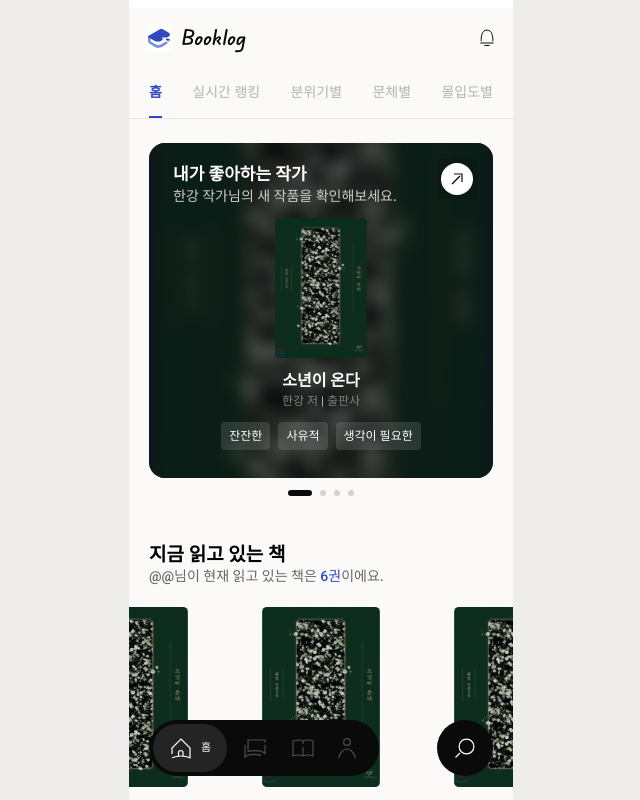
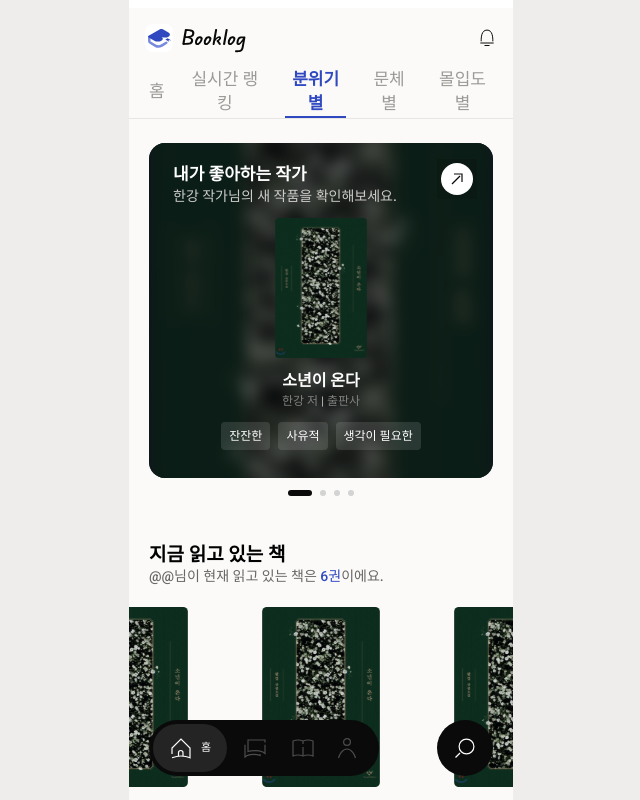
Before and after one commit to Project-BookLog/BookLog-FrontEnd, a React (Vite) app: page / in a window 1280 px wide. Shown: the top 800 px of the page, without its empty margins (319-959 px from the left). Built offline with nearby package versions, Linux system fonts and the light colour scheme.

Commit message:
[#79] 탭 컴포넌트화

```diff
--- /dev/null
+++ b/src/components/Tab.tsx
@@ -0,0 +1,50 @@
+type TabsAlign = "start" | "between";
+
+type TabsProps<T extends string> = {
+  tabs: readonly T[];
+  active: T;
+  onChange: (tab: T) => void;
+  align?: TabsAlign;
+};
+
+function Tab<T extends string>({
+  tabs,
+  active,
+  onChange,
+  align = "start",
+}: TabsProps<T>) {
+  const baseNav = "flex h-[50px]";
+
+  const alignClass: Record<TabsAlign, string> = {
+    start: "justify-start",
+    between: "justify-between",
+  };
+
+  const variantClass = "bg-bg gap-5"
+  const activeClass = "text-subtitle-01-sb text-primary"
+  const inactiveClass = "text-subtitle-01-m border-transparent text-gray-500";
+
+  return (
+    <nav className={`${baseNav} ${alignClass[align]} ${variantClass}`}>
+      {tabs.map((tab) => {
+        const isActive = tab === active;
+
+        return (
+          <button
+            key={tab}
+            type="button"
+            onClick={() => onChange(tab)}
+            className={[
+              "border-b-2",
+              isActive ? activeClass : inactiveClass,
+            ].join(" ")}
+          >
+            {tab}
+          </button>
+        );
+      })}
+    </nav>
+  );
+}
+
+export default Tab;
--- a/src/components/detail/Tab.tsx
+++ /dev/null
@@ -1,34 +0,0 @@
-type TabsProps = {
-  active: string;
-  onChange: (tab: string) => void;
-};
-
-const TABS = ["책 추천", "책 정보", "북로그"];
-
-function Tabs({ active, onChange }: TabsProps) {
-  return (
-    <nav className="flex justify-start gap-5 text-sm h-[50px] bg-bg">
-      {TABS.map((tab) => {
-        const isActive = tab === active;
-
-        return (
-          <button
-            key={tab}
-            type="button"
-            onClick={() => onChange(tab)}
-            className={[
-              "border-b-2",
-              isActive
-                ? "font-semibold text-primary border-primary"
-                : "border-transparent text-gray-400",
-            ].join(" ")}
-          >
-            {tab}
-          </button>
-        );
-      })}
-    </nav>
-  );
-}
-
-export default Tabs;
--- a/src/components/home/Tabs.tsx
+++ /dev/null
@@ -1,34 +0,0 @@
-type TabsProps = {
-  active: string;
-  onChange: (tab: string) => void;
-};
-
-const TABS = ["홈", "실시간 랭킹", "분위기별", "문체별", "몰입도별"];
-
-function Tabs({ active, onChange }: TabsProps) {
-  return (
-    <nav className="flex justify-between text-sm h-[50px] bg-bg">
-      {TABS.map((tab) => {
-        const isActive = tab === active;
-
-        return (
-          <button
-            key={tab}
-            type="button"
-            onClick={() => onChange(tab)}
-            className={[
-              "border-b-2",
-              isActive
-                ? "font-semibold text-primary border-primary"
-                : "border-transparent text-gray-400",
-            ].join(" ")}
-          >
-            {tab}
-          </button>
-        );
-      })}
-    </nav>
-  );
-}
-
-export default Tabs;
--- a/src/components/search/SearchTabs.tsx
+++ /dev/null
@@ -1,38 +0,0 @@
-type Tab = "전체" | "작가" | "도서";
-
-type TabsProps = {
-  active: Tab;
-  onChange: (tab: Tab) => void;
-};
-
-
-const TABS = ["전체", "작가", "도서"] as const;
-
-function SearchTabs({ active, onChange }: TabsProps) {
-  return (
-    <nav className="flex justify-start px-2 gap-6 text-subtitle-01-sb h-10">
-      {TABS.map((tab) => {
-        const isActive = tab === active;
-
-        return (
-          <button
-            key={tab}
-            type="button"
-            onClick={() => onChange(tab)}
-            className={[
-              "border-b-2",
-              isActive
-                ? "font-semibold text-primary border-primary"
-                : "border-transparent text-gray-400",
-            ].join(" ")}
-          >
-            {tab}
-          </button>
-        );
-      })}
-    </nav>
-  );
-}
-
-
-export default SearchTabs;
--- a/src/pages/HomePage.tsx
+++ b/src/pages/HomePage.tsx
@@ -1,27 +1,28 @@
-import { useState, useRef } from "react";
+import { useEffect, useState, useRef } from "react"; // useEffect 추가
 import { Alarm, Logo2, LogoBooklog } from "../assets/icons";
 import NavBarTop from "../components/NavBarTop";
-import Tabs from "../components/home/Tabs";
+import Tab from "../components/Tab";
 import LikeCarousel from "../components/home/LikeCarousel";
 import CurrentReading from "../components/home/CurrentReading";
 import Ranking from "../components/home/Ranking";
 import BestSeller from "../components/home/BestSeller";
 import NavbarBottom from "../components/NavBarBottom";
 
+const TABS = ["홈", "실시간 랭킹", "분위기별", "문체별", "몰입도별"] as const;
+type TapType = (typeof TABS)[number];
+
 function HomePage() {
-  const [tab, setTab] = useState("홈");
+  const [activeTab, setActiveTab] = useState<TapType>("홈");
 
-  // 탭 이동 위치 ref
   const likeSectionRef = useRef<HTMLDivElement | null>(null);
   const rankingRef = useRef<HTMLDivElement | null>(null);
   const moodRef = useRef<HTMLDivElement | null>(null);
   const writingStyleRef = useRef<HTMLDivElement | null>(null);
   const immersionRef = useRef<HTMLDivElement | null>(null);
 
-  const handleChangeTab = (nextTab: string) => {
-    setTab(nextTab);
+  const handleChangeTab = (nextTab: TapType) => {
+    setActiveTab(nextTab);
 
-    // 탭 이동
     if (nextTab === "홈" && likeSectionRef.current) {
       likeSectionRef.current.scrollIntoView({
         behavior: "smooth",
@@ -58,6 +59,45 @@ function HomePage() {
     }
   };
 
+
+  useEffect(() => {
+    const handleScroll = () => {
+      const sections: { name: TapType; el: HTMLDivElement | null }[] = [
+        { name: "홈", el: likeSectionRef.current },
+        { name: "실시간 랭킹", el: rankingRef.current },
+        { name: "분위기별", el: moodRef.current },
+        { name: "문체별", el: writingStyleRef.current },
+        { name: "몰입도별", el: immersionRef.current },
+      ];
+
+      const viewportMiddle = window.scrollY + window.innerHeight / 2 - 40;
+
+      let closestName: TapType = activeTab;
+      let closestDistance = Infinity;
+
+      sections.forEach(({ name, el }) => {
+        if (!el) return;
+        const rect = el.getBoundingClientRect();
+        const sectionMiddle = rect.top + window.scrollY + rect.height / 2;
+        const distance = Math.abs(sectionMiddle - viewportMiddle);
+
+        if (distance < closestDistance) {
+          closestDistance = distance;
+          closestName = name;
+        }
+      });
+
+      if (closestName !== activeTab) {
+        setActiveTab(closestName);
+      }
+    };
+
+    window.addEventListener("scroll", handleScroll, { passive: true });
+    handleScroll();
+
+    return () => window.removeEventListener("scroll", handleScroll);
+  }, [activeTab]);
+
   return (
     <div className="min-h-screen bg-bg">
       {/* navbar */}
@@ -75,26 +115,28 @@ function HomePage() {
       {/* tab*/}
       <div className="sticky top-0 z-10 bg-bg">
         <div className="px-5 border-b border-gray-200">
-          <Tabs active={tab} onChange={handleChangeTab} />
+          <Tab
+            tabs={TABS}
+            active={activeTab}
+            onChange={handleChangeTab}
+            align="between"
+          />
         </div>
       </div>
 
       {/* 내용 */}
       <main className="pb-6 pt-4 space-y-12 mb-10">
-
         <section ref={likeSectionRef} className="scroll-mt-15">
           <LikeCarousel />
         </section>
 
-        <section className="mb-12" >
+        <section className="mb-12">
           <CurrentReading />
         </section>
 
         <section ref={rankingRef} className="scroll-mt-15">
           <Ranking />
         </section>
-
-
 
         <section ref={moodRef} className="scroll-mt-15">
           <BestSeller
@@ -103,6 +145,7 @@ function HomePage() {
             subtitle="내 취향에 맞는 분위기별 책을 골라 읽어보세요!"
           />
         </section>
+
         <section ref={writingStyleRef} className="scroll-mt-15">
           <BestSeller
             type="writingStyle"
@@ -110,6 +153,7 @@ function HomePage() {
             subtitle="내 취향에 맞는 문체별 책을 골라 읽어보세요!"
           />
         </section>
+
         <section ref={immersionRef} className="scroll-mt-15">
           <BestSeller
             type="immersion"
@@ -118,6 +162,7 @@ function HomePage() {
           />
         </section>
       </main>
+
       <NavbarBottom />
     </div>
   );
--- a/src/pages/detail/BookDetail.tsx
+++ b/src/pages/detail/BookDetail.tsx
@@ -1,19 +1,22 @@
 import { useEffect, useRef, useState } from "react";
 import NavBarTop from "../../components/NavBarTop";
 import { Dummy_book } from "../../assets/icons";
-import Tabs from "../../components/detail/Tab";
+import Tab from "../../components/Tab";
 import BookRecommeded from "../../components/detail/BookRecommended";
 import BookInfo from "../../components/detail/BookInfo";
 import BookLogCarousel from "../../components/detail/BookLogCarousel";
 
+const TABS = ["책 추천", "책 정보", "북로그"] as const;
+type TabType = (typeof TABS)[number];
+
 export const BookDetail = () => {
-  const [tab, setTab] = useState("책 추천");
+  const [tab, setTab] = useState<TabType>("책 추천");
 
   const RecommendedRef = useRef<HTMLElement | null>(null);
   const InfoRef = useRef<HTMLElement | null>(null);
   const BookLogRef = useRef<HTMLElement | null>(null);
 
-  const handleChangeTab = (nextTab: string) => {
+  const handleChangeTab = (nextTab: TabType) => {
     setTab(nextTab);
 
     const getTarget = () => {
@@ -27,8 +30,8 @@ export const BookDetail = () => {
     if (!el) return;
 
     const rect = el.getBoundingClientRect();
-    const offsetTop = window.scrollY + rect.top; // 섹션 실제 Y 위치
-    const OFFSET = 80; // 위로 이동 (px)
+    const offsetTop = window.scrollY + rect.top;
+    const OFFSET = 80;
 
     window.scrollTo({
       top: offsetTop - OFFSET,
@@ -36,19 +39,17 @@ export const BookDetail = () => {
     });
   };
 
-
   useEffect(() => {
     const handleScroll = () => {
-      const sections: { name: string; el: HTMLElement | null }[] = [
+      const sections: { name: TabType; el: HTMLElement | null }[] = [
         { name: "책 추천", el: RecommendedRef.current },
         { name: "책 정보", el: InfoRef.current },
         { name: "북로그", el: BookLogRef.current },
       ];
 
-      // 탭 높이만큼 살짝 위로 보정 (-40)
       const viewportMiddle = window.scrollY + window.innerHeight / 2 - 40;
 
-      let closestName = tab;
+      let closestName: TabType = tab;
       let closestDistance = Infinity;
 
       sections.forEach(({ name, el }) => {
@@ -76,7 +77,6 @@ export const BookDetail = () => {
 
   return (
     <div className="min-h-screen bg-bg">
-      {/* navbar */}
       <NavBarTop
         back={true}
         onBack={() => history.back()}
@@ -107,10 +107,15 @@ export const BookDetail = () => {
           </div>
         </div>
 
-        {/* 탭 active -> 화면 중앙에 가장 가까운 섹션으로 설정 */}
+        {/* 탭 */}
         <div className="sticky top-0 z-10 bg-bg">
           <div className="px-6 border-b border-gray-200 bg-white">
-            <Tabs active={tab} onChange={handleChangeTab} />
+            <Tab
+              tabs={TABS}
+              active={tab}
+              onChange={handleChangeTab}
+              align="start"
+            />
           </div>
         </div>
 
--- a/src/pages/home/SearchPage.tsx
+++ b/src/pages/home/SearchPage.tsx
@@ -5,7 +5,7 @@ import NavBarTop from "../../components/NavBarTop";
 import NavBarSearchInput from "../../components/NavBarSerachInput";
 import RecentSearches from "../../components/search/RecentSearches";
 import RecommendedSearches from "../../components/search/RecommendedSearches";
-import SearchTabs from "../../components/search/SearchTabs";
+import Tab from "../../components/Tab";
 import AuthorResults from "../../components/search/AuthorResults";
 import BookResults from "../../components/search/BookResults";
 
@@ -14,7 +14,8 @@ import { AUTHORS } from "../../data/author.mock";
 import { useFilter } from "../../hooks/useFilter";
 import { initialFilterState } from "../../context/FilterContext";
 
-type Tab = "전체" | "작가" | "도서";
+const TABS = ["전체", "작가", "도서"] as const;
+type TabType = (typeof TABS)[number];
 
 type BookWithFilter = (typeof BOOKS)[number] & {
   mood?: string;
@@ -29,12 +30,13 @@ function SearchPage() {
   const tabFromUrl = searchParams.get("tab");
 
   const [keyword, setKeyword] = useState(qFromUrl);
-  const {filter, setFilter } = useFilter();
-  const [activeTab, setActiveTab] = useState<Tab>(
-    tabFromUrl === "book" ? "도서" : "전체",
+  const { filter, setFilter } = useFilter();
+
+  const [activeTab, setActiveTab] = useState<TabType>(
+    tabFromUrl === "book" ? "도서" : "전체"
   );
 
-  // URL q가 바뀔 때 keyword 동기화 (필터에서 돌아온 경우 대비)
+  // URL q가 바뀔 때 keyword 동기화
   useEffect(() => {
     setKeyword(qFromUrl);
   }, [qFromUrl]);
@@ -61,7 +63,7 @@ function SearchPage() {
     setFilter(initialFilterState);
   };
 
-  const handleChangeTab = (tab: Tab) => {
+  const handleChangeTab = (tab: TabType) => {
     setActiveTab(tab);
     setSearchParams((prev) => {
       const next = new URLSearchParams(prev);
@@ -76,9 +78,8 @@ function SearchPage() {
       (BOOKS as BookWithFilter[]).filter((book) => {
         if (filter.mood && book.mood !== filter.mood) return false;
         if (filter.style && book.style !== filter.style) return false;
-        if (filter.immersion && book.immersion !== filter.immersion)
-          return false;
-        // 검색어 필터까지 걸고 싶으면 title/author 포함 여부 체크
+        if (filter.immersion && book.immersion !== filter.immersion) return false;
+        // 검색어 필터
         if (keyword.trim().length > 0) {
           const k = keyword.trim();
           const inTitle = book.title.includes(k);
@@ -87,7 +88,7 @@ function SearchPage() {
         }
         return true;
       }),
-    [filter.mood, filter.style, filter.immersion, keyword],
+    [filter.mood, filter.style, filter.immersion, keyword]
   );
 
   return (
@@ -108,7 +109,12 @@ function SearchPage() {
 
       {hasKeyword && (
         <div className="mt-2 px-4">
-          <SearchTabs active={activeTab} onChange={handleChangeTab} />
+          <Tab
+            tabs={TABS}
+            active={activeTab}
+            onChange={handleChangeTab}
+            align="start"
+          />
         </div>
       )}
 
@@ -121,7 +127,7 @@ function SearchPage() {
 
             <section className="px-6">
               <RecommendedSearches
-                items={["검색어1", "검색어2", "검색어3", "검색어4", "검색어4"]}
+                items={["검색어1", "검색어2", "검색어3", "검색어4", "검색어5"]}
               />
             </section>
           </>
```
Also changed, not shown: 1 other file (tests, documents, lock files or other folders).
